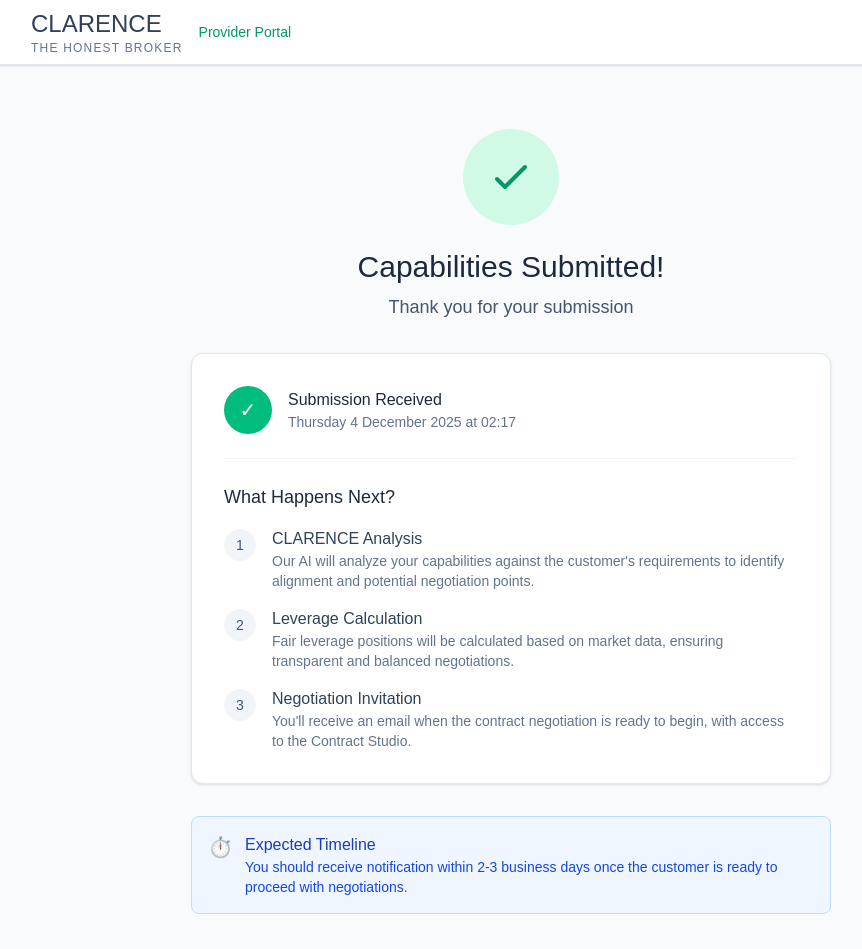
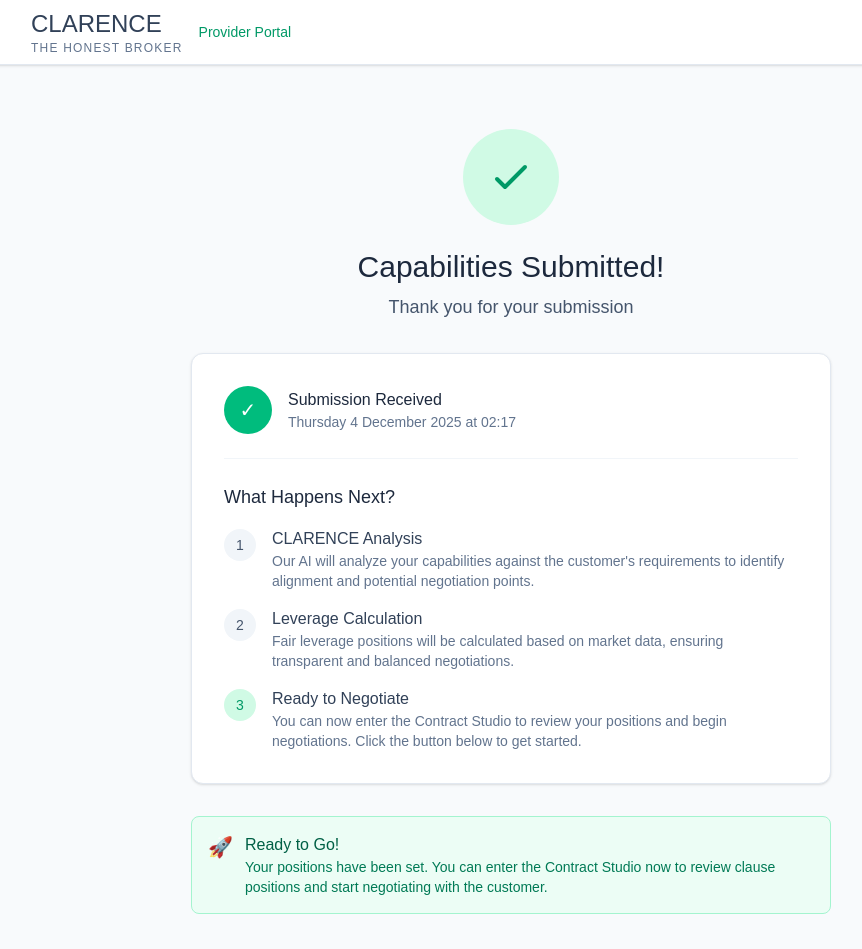
Before and after one commit to SpikeIreland/clarence, a Next.js app: page /provider/providerConfirmation in a window 1280 px wide. Shown: the top 949 px of the page, without its empty margins (129-991 px from the left). Built offline with nearby package versions, Linux system fonts and the light colour scheme; no server answers.

Commit message:
UX: Contract Studio header - remove user info from top row, add contact names under Customer and Provider companies

```diff
--- a/app/auth/contract-studio/page.tsx
+++ b/app/auth/contract-studio/page.tsx
@@ -3445,16 +3445,8 @@
                             </div>
                         </div>
 
-                        {/* Right: User Info / Logged in status */}
-                        <div className="flex items-center gap-2">
-                            <div className="w-2 h-2 bg-emerald-400 rounded-full animate-pulse"></div>
-                            <span className="text-sm text-slate-300">
-                                {userInfo.firstName ? `${userInfo.firstName} ${userInfo.lastName}` : myCompany}
-                            </span>
-                            <span className="text-xs text-slate-500 bg-slate-700 px-2 py-0.5 rounded">
-                                {myRole}
-                            </span>
-                        </div>
+                        {/* Right: Spacer for balance */}
+                        <div className="w-24"></div>
                     </div>
                 </div>
 
@@ -3469,6 +3461,12 @@
                             <div>
                                 <div className="text-xs text-slate-400">Customer</div>
                                 <div className="text-sm font-medium text-emerald-400">{customerCompany}</div>
+                                <div className="text-xs text-slate-500">
+                                    {isCustomer
+                                        ? `${userInfo.firstName || ''} ${userInfo.lastName || ''}`.trim() || 'Contact'
+                                        : otherPartyStatus.userName || 'Contact'
+                                    }
+                                </div>
                             </div>
                             {isCustomer && (
                                 <span className="text-xs bg-emerald-500/20 text-emerald-400 px-2 py-0.5 rounded">
@@ -3522,6 +3520,9 @@
                                                 <svg className={`w-3 h-3 transition-transform ${showProviderDropdown ? 'rotate-180' : ''}`} fill="none" stroke="currentColor" viewBox="0 0 24 24">
                                                     <path strokeLinecap="round" strokeLinejoin="round" strokeWidth={2} d="M19 9l-7 7-7-7" />
                                                 </svg>
+                                            </div>
+                                            <div className="text-xs text-slate-500">
+                                                {otherPartyStatus.userName || 'Contact'}
                                             </div>
                                         </div>
                                     </button>
@@ -3599,6 +3600,9 @@
                                 <div className="text-right">
                                     <div className="text-xs text-slate-400">Provider</div>
                                     <div className="text-sm font-medium text-blue-400">{providerCompany}</div>
+                                    <div className="text-xs text-slate-500">
+                                        {`${userInfo.firstName || ''} ${userInfo.lastName || ''}`.trim() || 'Contact'}
+                                    </div>
                                 </div>
                             )}
 
--- a/app/auth/customer-requirements/page.tsx
+++ b/app/auth/customer-requirements/page.tsx
@@ -1296,16 +1296,16 @@
                     <input
                         type="range"
                         min="100"
-                        max="500"
+                        max="250"
                         step="25"
                         className="w-full h-2 bg-slate-200 rounded-lg appearance-none cursor-pointer"
-                        value={formData.contractPositions?.liabilityCap || 200}
+                        value={formData.contractPositions?.liabilityCap || 150}
                         onChange={(e) => updateNestedData('contractPositions', 'liabilityCap', parseInt(e.target.value))}
                     />
                     <div className="flex justify-between text-xs text-slate-500 mt-1">
                         <span>100% (Provider-friendly)</span>
-                        <span>300% (Standard)</span>
-                        <span>500% (Customer-friendly)</span>
+                        <span>175%</span>
+                        <span>250% (Customer-friendly)</span>
                     </div>
                 </div>
 
--- a/app/provider/providerConfirmation/page.tsx
+++ b/app/provider/providerConfirmation/page.tsx
@@ -142,12 +142,12 @@
                                 </div>
 
                                 <div className="flex items-start gap-4">
-                                    <div className="w-8 h-8 bg-slate-100 rounded-full flex items-center justify-center flex-shrink-0 mt-0.5">
-                                        <span className="text-slate-600 text-sm font-medium">3</span>
+                                    <div className="w-8 h-8 bg-emerald-100 rounded-full flex items-center justify-center flex-shrink-0 mt-0.5">
+                                        <span className="text-emerald-600 text-sm font-medium">3</span>
                                     </div>
                                     <div>
-                                        <div className="font-medium text-slate-700">Negotiation Invitation</div>
-                                        <p className="text-sm text-slate-500">You&apos;ll receive an email when the contract negotiation is ready to begin, with access to the Contract Studio.</p>
+                                        <div className="font-medium text-slate-700">Ready to Negotiate</div>
+                                        <p className="text-sm text-slate-500">You can now enter the Contract Studio to review your positions and begin negotiations. Click the button below to get started.</p>
                                     </div>
                                 </div>
                             </div>
@@ -155,13 +155,13 @@
                     </div>
                 </div>
 
-                {/* Timeline Estimate */}
-                <div className="bg-blue-50 border border-blue-200 rounded-lg p-4 mb-8">
+                {/* Ready Now Notice */}
+                <div className="bg-emerald-50 border border-emerald-200 rounded-lg p-4 mb-8">
                     <div className="flex items-start gap-3">
-                        <span className="text-blue-500 text-xl">⏱️</span>
+                        <span className="text-emerald-500 text-xl">🚀</span>
                         <div>
-                            <h3 className="font-medium text-blue-800">Expected Timeline</h3>
-                            <p className="text-sm text-blue-700">You should receive notification within 2-3 business days once the customer is ready to proceed with negotiations.</p>
+                            <h3 className="font-medium text-emerald-800">Ready to Go!</h3>
+                            <p className="text-sm text-emerald-700">Your positions have been set. You can enter the Contract Studio now to review clause positions and start negotiating with the customer.</p>
                         </div>
                     </div>
                 </div>
```
